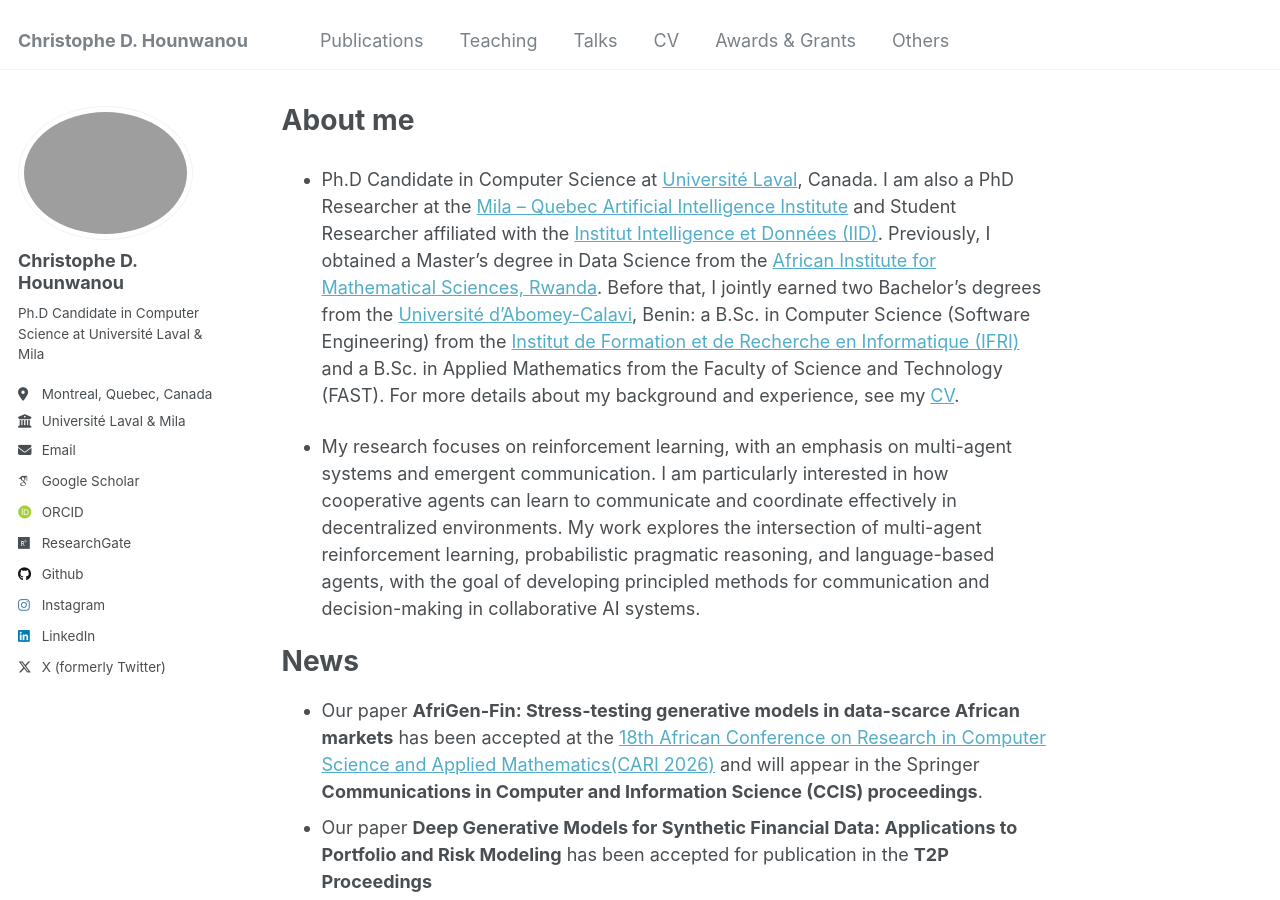
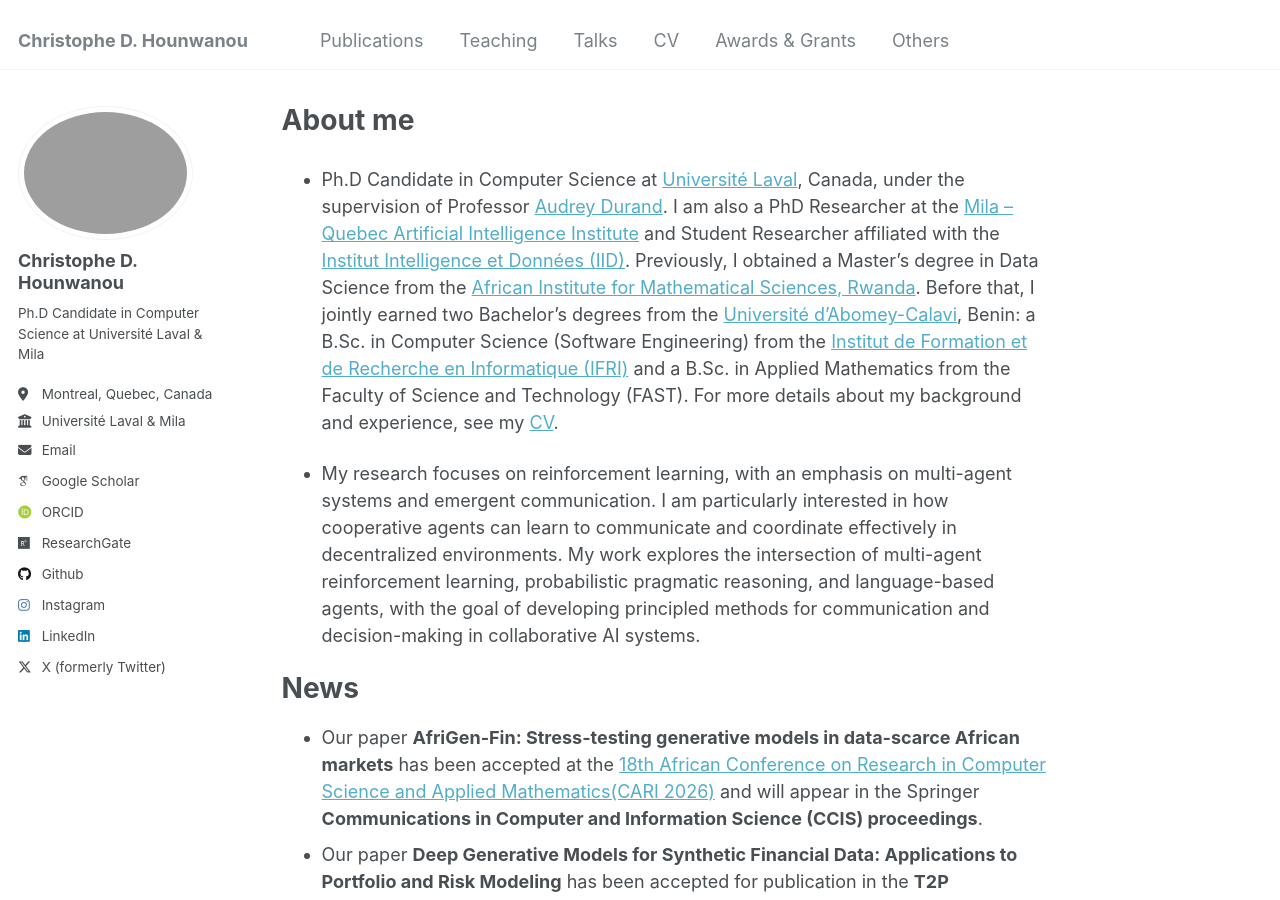
Before and after one commit to chrishounwanou/chrishounwanou.github.io, a Jekyll site: the page built from _pages/about.md, in a window 1280 px wide and 900 px high. Built offline with Jekyll 4.4.1, drawn with Linux system fonts in a browser that asks for light colours; some web fonts are replaced.

Commit message:
Update about page with supervisor information

```diff
--- a/_pages/about.md
+++ b/_pages/about.md
@@ -6,7 +6,7 @@ redirect_from:
   - /about/
   - /about.html
 ---
-- Ph.D Candidate in Computer Science at [Université Laval](https://www.ulaval.ca/), Canada. I am also a PhD Researcher at the [Mila – Quebec Artificial Intelligence Institute](https://mila.quebec/fr) and Student Researcher affiliated with the [Institut Intelligence et Données (IID)](https://iid.ulaval.ca/). Previously, I obtained a Master's degree in Data Science from the [African Institute for Mathematical Sciences, Rwanda](https://aims.ac.rw/). Before that, I jointly earned two Bachelor's degrees from the [Université d'Abomey-Calavi](https://www.uac.bj/), Benin: a B.Sc. in Computer Science (Software Engineering) from the [Institut de Formation et de Recherche en Informatique (IFRI)](https://ifri-uac.bj/) and a B.Sc. in Applied Mathematics from the Faculty of Science and Technology (FAST). For more details about my background and experience, see my [CV](/files/Christophe_Hounanou_CV.pdf).
+- Ph.D Candidate in Computer Science at [Université Laval](https://www.ulaval.ca/), Canada, under the supervision of Professor [Audrey Durand](https://mila.quebec/fr/annuaire/audrey-durand). I am also a PhD Researcher at the [Mila – Quebec Artificial Intelligence Institute](https://mila.quebec/fr) and Student Researcher affiliated with the [Institut Intelligence et Données (IID)](https://iid.ulaval.ca/). Previously, I obtained a Master's degree in Data Science from the [African Institute for Mathematical Sciences, Rwanda](https://aims.ac.rw/). Before that, I jointly earned two Bachelor's degrees from the [Université d'Abomey-Calavi](https://www.uac.bj/), Benin: a B.Sc. in Computer Science (Software Engineering) from the [Institut de Formation et de Recherche en Informatique (IFRI)](https://ifri-uac.bj/) and a B.Sc. in Applied Mathematics from the Faculty of Science and Technology (FAST). For more details about my background and experience, see my [CV](/files/Christophe_Hounanou_CV.pdf).
 
 - My research focuses on reinforcement learning, with an emphasis on multi-agent systems and emergent communication. I am particularly interested in how cooperative agents can learn to communicate and coordinate effectively in decentralized environments. My work explores the intersection of multi-agent reinforcement learning, probabilistic pragmatic reasoning, and language-based agents, with the goal of developing principled methods for communication and decision-making in collaborative AI systems.
 
```
